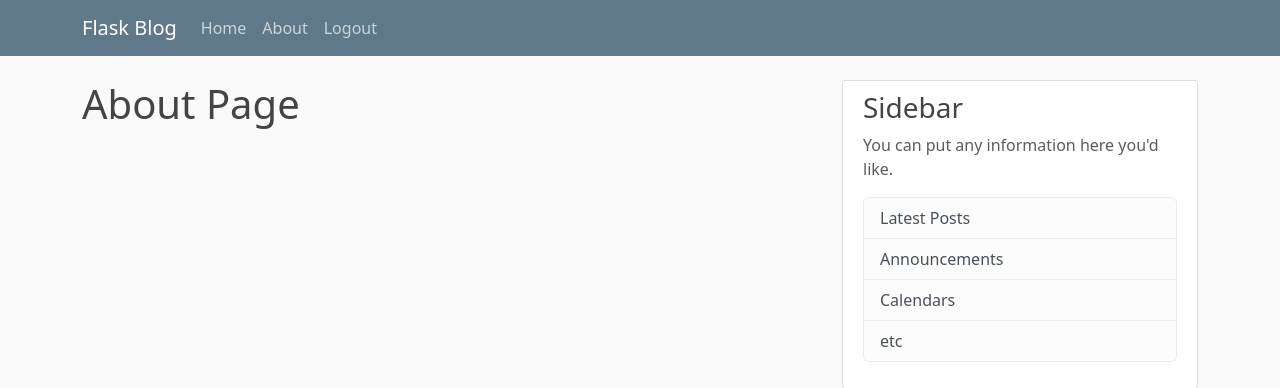
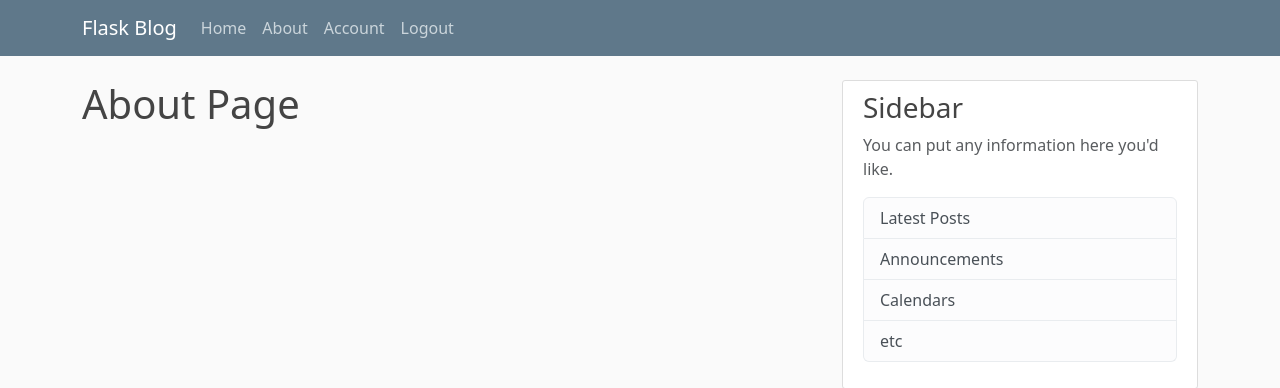
Before and after one commit to nimely111/Flask_Blog, a Flask app: page /about in a window 1280 px wide. Shown: the top 388 px of the page. Run offline with Flask 3, Linux system fonts and the light colour scheme; a user stored in the database is signed in.

Commit message:
added the account link to display the current login user if they are authenticated

```diff
--- a/flaskblog/templates/layout.html
+++ b/flaskblog/templates/layout.html
@@ -29,6 +29,7 @@
                   <!-- Navbar Right Side -->
                   <div class="navbar-nav">
                     {% if current_user.is_authenticated %}
+                    <a class="nav-item nav-link" href="{{url_for('account')}}">Account</a>
                       <a class="nav-item nav-link" href="{{url_for('logout')}}">Logout</a>
                     {% else %}
                       <a class="nav-item nav-link" href="{{url_for('login')}}">Login</a>
```
